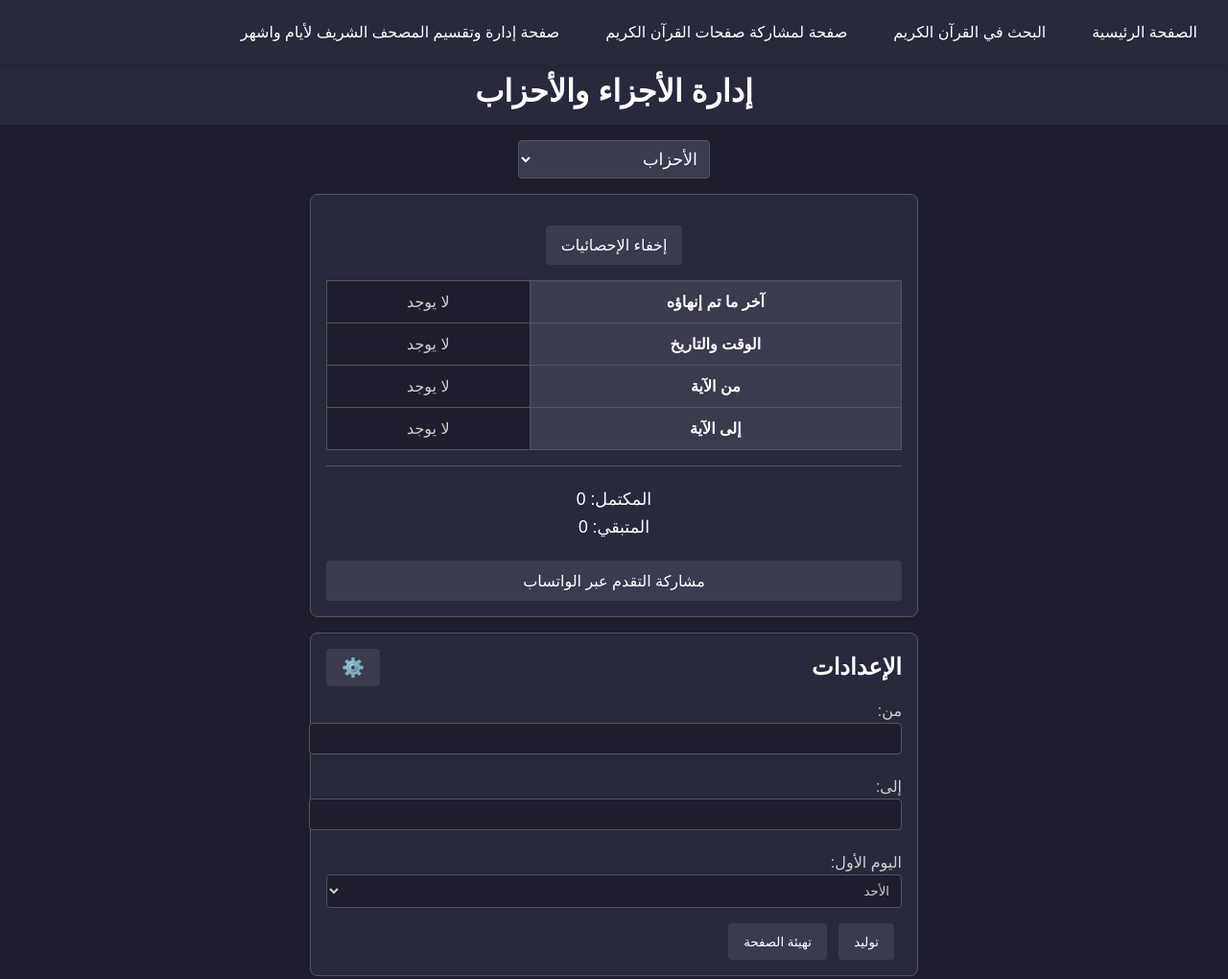
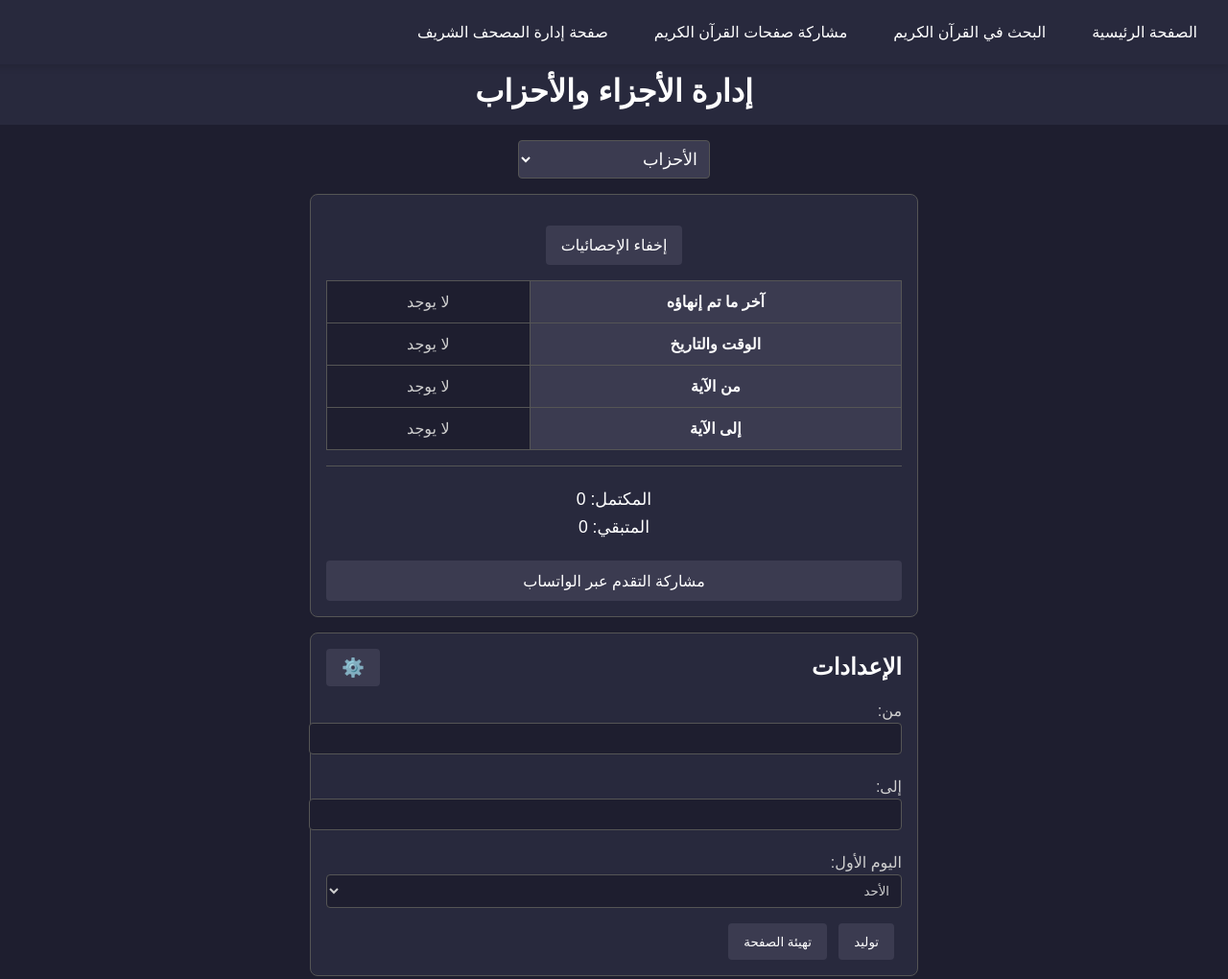
Before and after one commit to read-quran/7izb, a plain HTML site: page index.html in a window 1280 px wide. Shown: the top 1020 px of the page at 96% size. Drawn offline with Linux system fonts and the light colour scheme.

Commit message:
Update index.html

```diff
--- a/index.html
+++ b/index.html
@@ -14,8 +14,8 @@
         <div class="nav-links">
             <a href="index.html">الصفحة الرئيسية</a>
             <a href="https://read-quran.github.io/q">البحث في القرآن الكريم</a>
-            <a href="https://read-quran.github.io/604">صفحة لمشاركة صفحات القرآن الكريم</a>
-            <a href="https://read-quran.github.io/quran/split.html">صفحة إدارة وتقسيم المصحف الشريف لأيام واشهر</a>
+            <a href="https://read-quran.github.io/604">مشاركة صفحات القرآن الكريم</a>
+            <a href="https://read-quran.github.io/quran/split.html">صفحة إدارة المصحف الشريف</a>
         </div>
     </nav>
 
```
